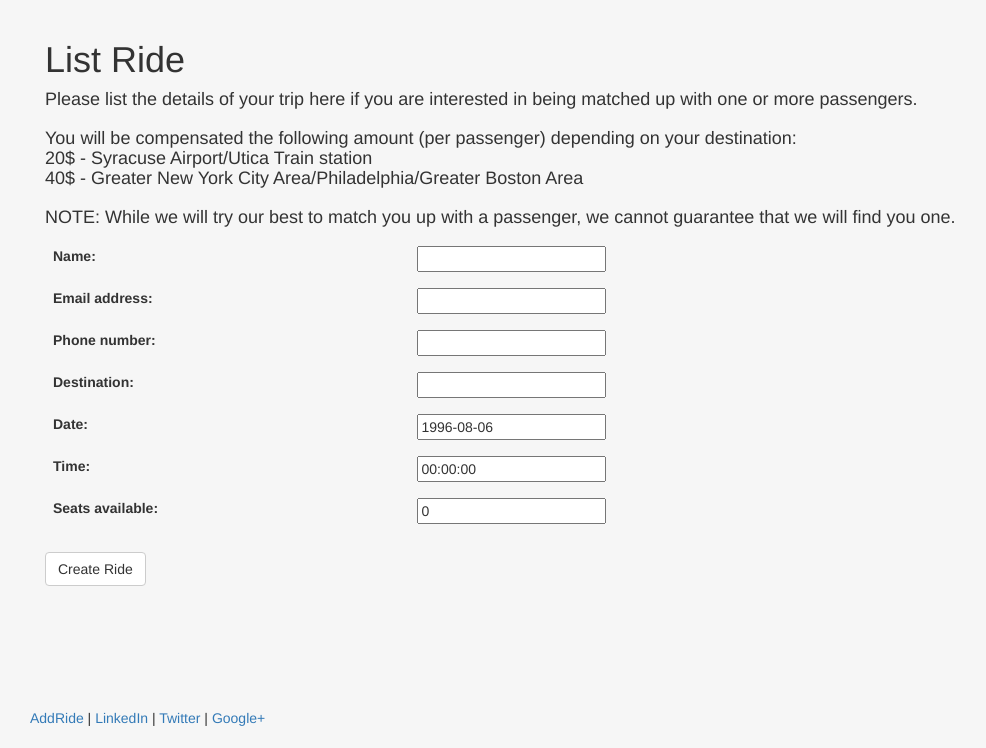
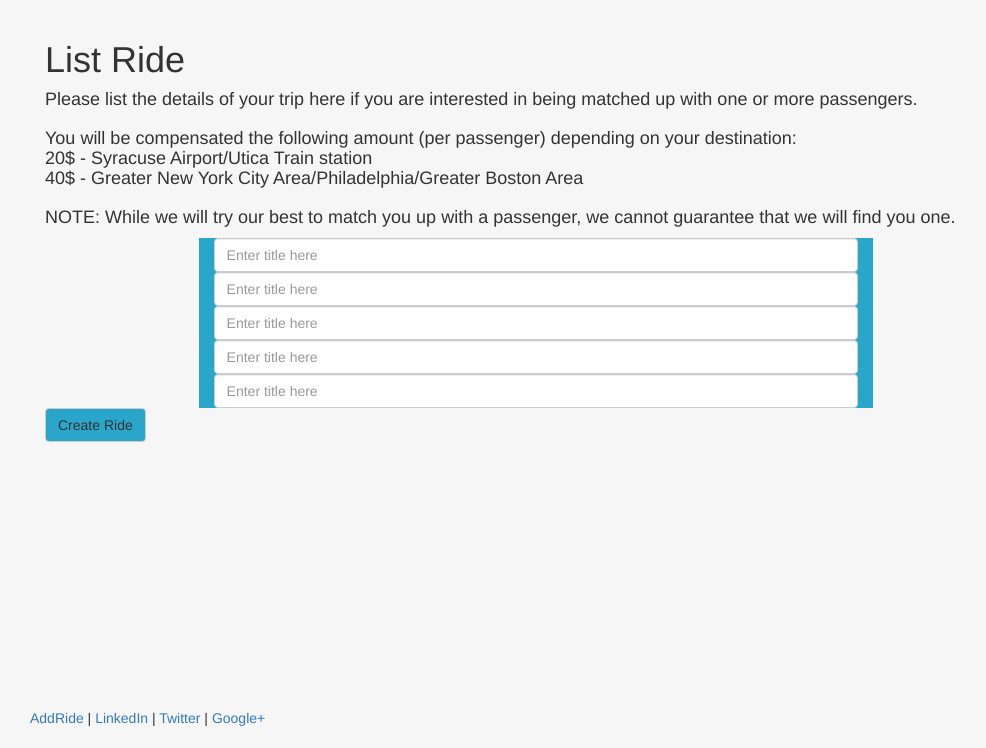
Before and after one commit to lbengzon/pigeon, a Django app: page /ridesharing/ride/add in a window 1280 px wide. Shown: the part 52-800 px from the top of the page, without its empty margins (0-986 px from the left). Run offline with Django 3.2, Linux system fonts and the light colour scheme; some libraries are stand-ins or nearby versions.

Commit message:
added last name

```diff
--- a/ridesharing/models.py
+++ b/ridesharing/models.py
@@ -7,7 +7,8 @@ from django.core.validators import RegexValidator
 
 # Create your models here.
 class Ride(models.Model):
-    name = models.CharField(max_length=140, default="")
+    first_name = models.CharField(max_length=140, default="")
+    last_name = models.CharField(max_length=140, default="")
     email_address = models.EmailField(default="")
     phone_regex = RegexValidator(regex=r'^\+?1?\d{9,15}$',
                                  message="Phone number must be entered in the format: '+999999999'. Up to 15 digits allowed.")
--- a/ridesharing/templates/ridesharing/ride_form.html
+++ b/ridesharing/templates/ridesharing/ride_form.html
@@ -13,13 +13,46 @@
 		</h4>
 	<form method='POST' action=''>
 		{% csrf_token %}
-		<table class="table">
-			{{form.as_table}}
-		</table>
+		<!--<div class="row">-->
+			<!--<div class="col-md-8 col-md-offset-2" style ='background-color: #2ba6cb;'>-->
+				<!--<table class="table">-->
+					<!--{{form.as_table}}-->
+				<!--</table>-->
+			<!--</div>-->
+		<!--</div>-->
+		<div class="row">
+			<div class="col-md-8 col-md-offset-2" style ='background-color: #2ba6cb;'>
+				{{form.name}}
+			</div>
+		</div>
+		<div class="row">
+			<div class="col-md-8 col-md-offset-2" style ='background-color: #2ba6cb;'>
+				{{form.name}}
+			</div>
+		</div>
+		<div class="row">
+			<div class="col-md-8 col-md-offset-2" style ='background-color: #2ba6cb;'>
+				{{form.name}}
+			</div>
+		</div>
+		<div class="row">
+			<div class="col-md-8 col-md-offset-2" style ='background-color: #2ba6cb;'>
+				{{form.name}}
+			</div>
+		</div>
+		<div class="row">
+			<div class="col-md-8 col-md-offset-2" style ='background-color: #2ba6cb;'>
+				{{form.name}}
+			</div>
+		</div>
+		<div class="row">
+			<div class="col-md-2">
+				<button type='submit' style ='background-color: #2ba6cb;' class="btn btn-default" value='Create Ride'>
+					Create Ride
+				</button>
+			</div>
 
-		<button type='submit' class="btn btn-default" value='Create Ride'>
-			Create Ride
-		</button>
+		</div>
 	</form>
 </body>
 </html>
--- a/ridesharing/views.py
+++ b/ridesharing/views.py
@@ -78,6 +78,54 @@ class RideForm(forms.ModelForm):
         # What fields you want to be able to fill out
         fields = ["name", "email_address", "phone_number", "destination", "date", "time", "seats_available"]
 
+    name = forms.CharField(
+        label='',
+        widget=forms.TextInput(
+            attrs={'class': 'form-control', 'placeholder': 'Enter title here'}
+        ),
+    )
+
+    email_address = forms.CharField(
+        label='',
+        widget=forms.TextInput(
+            attrs={'class': 'form-control', 'placeholder': 'Enter title here'}
+        ),
+    )
+
+    phone_number = forms.CharField(
+        label='',
+        widget=forms.TextInput(
+            attrs={'class': 'form-control', 'placeholder': 'Enter title here'}
+        ),
+    )
+
+    destination = forms.CharField(
+        label='',
+        widget=forms.TextInput(
+            attrs={'class': 'form-control', 'placeholder': 'Enter title here'}
+        ),
+    )
+
+    seats_available = forms.CharField(
+        label='',
+        widget=forms.TextInput(
+            attrs={'class': 'form-control', 'placeholder': 'Enter title here'}
+        ),
+    )
+
+    date = forms.CharField(
+        label='',
+        widget=forms.TextInput(
+            attrs={'class': 'form-control', 'placeholder': 'Enter title here'}
+        ),
+    )
+
+    time = forms.CharField(
+        label='',
+        widget=forms.TextInput(
+            attrs={'class': 'form-control', 'placeholder': 'Enter title here'}
+        ),
+    )
 
 class RideRequestForm(forms.ModelForm):
     class Meta:
```
Also changed, not shown: db.sqlite3, ridesharing/migrations/0008_auto_20170112_1342.py (added), 3 other files.
